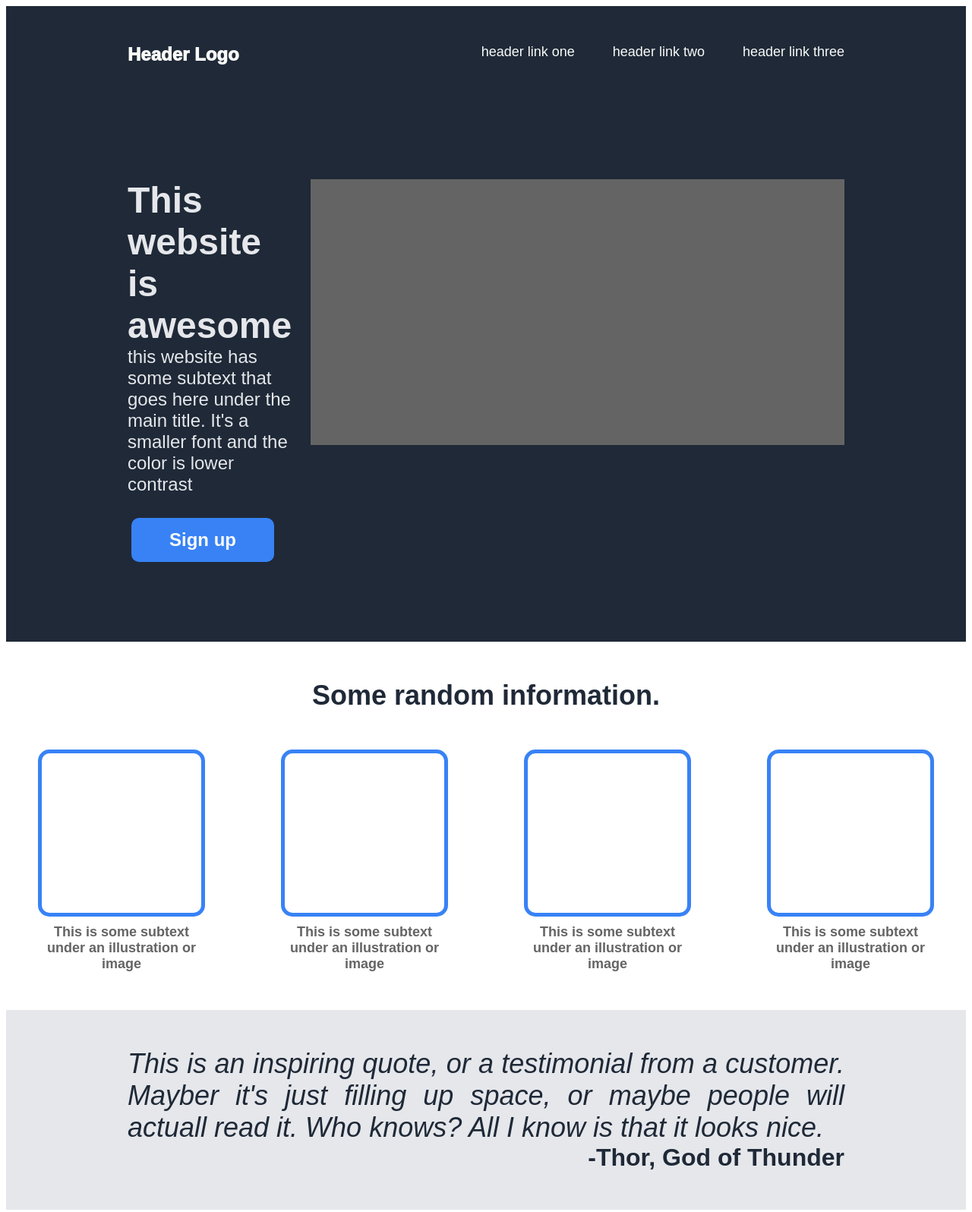
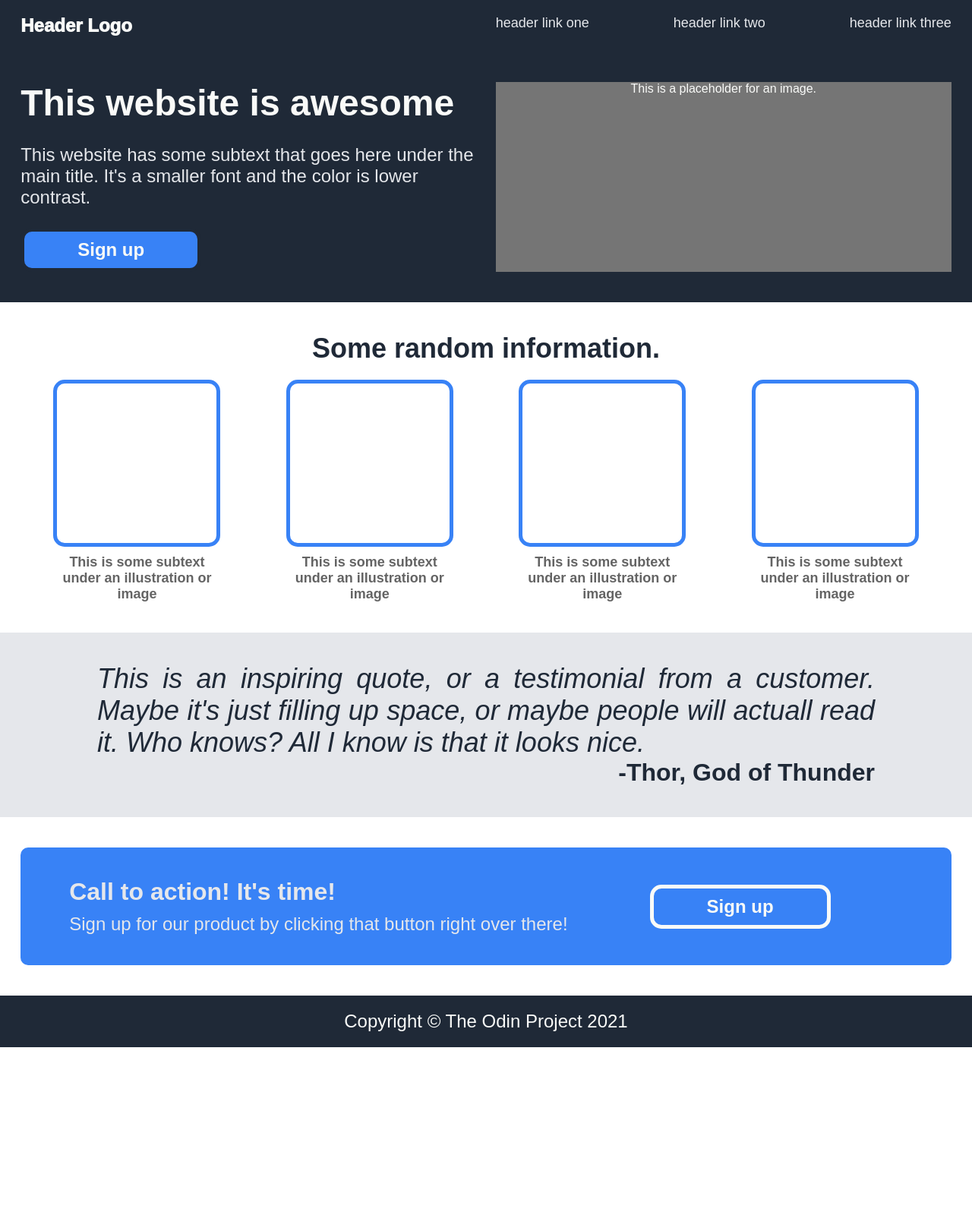
Before and after one commit to Goik28/odin-landingpage, a plain HTML site: page index.html in a window 1280 px wide. Shown: the top 1596 px of the page at 76% size. After the commit the page ends 1379 px from the top, so only its background shows below. Drawn offline with Linux system fonts and the light colour scheme.

Commit message:
Re-made all the flexbox Fix the footer Add wrap to all the containers Centralized the layout. Set a maximum width for the containers.

```diff
--- a/index.html
+++ b/index.html
@@ -19,14 +19,17 @@
     <div class="upper_content">
         <div class="upper_left">
             <div id="upper_left_title">This website is awesome</div>
-            <div>this website has some subtext that goes here under the main title.
-                It's a smaller font and the color is lower contrast
+            <div id="upper_left_content">This website has some subtext that goes here under the main title.
+                It's a smaller font and the color is lower contrast.
             </div>
             <div class="button">Sign up</div>
         </div>
-        <div class="img"></div>
+        <div class="upper_right">
+            <div class="upper_img">This is a placeholder for an image.</div>
         </div>
-    <div class="upper_mid_content">Some random information.
+    </div>
+    <div class="upper_mid_content">
+        Some random information.
         <div class="info_container">
             <div class="info">
                 <div class="img"></div>
@@ -47,18 +50,26 @@
         </div>
     </div>
     <div class="lower_mid_content">
-        This is an inspiring quote, or a testimonial from a customer. Mayber it's just filling up space,
+        <div id="quote">
+            This is an inspiring quote, or a testimonial from a customer. Maybe it's just filling up space,
             or maybe people will actuall read it. Who knows? All I know is that it looks nice.
             <div id="quote_autor"> -Thor, God of Thunder</div>
         </div>
+    </div>
     <div class="lower_content">
+        <div class="lower_box">
             <div class="lower_left">
                 <div id="lower_content_title">Call to action! It's time!</div>
                 <div>Sign up for our product by clicking that button right over there!</div>
             </div>
-        <div class="button">Sign up</div>
+            <div class="lower_right">
+                <div class="lower_button">Sign up</div>
             </div>
-    <div class="footer">Copyright © The Odin Project 2021</div>
+    </div>
+    </div>
+    <div class="footer">
+        Copyright © The Odin Project 2021
+    </div>
 </body>
 
 </html>
--- a/style.css
+++ b/style.css
@@ -1,74 +1,101 @@
 body{
-    height: 100vh;
     font-family: Arial, Helvetica, sans-serif;
     display: flex;
     flex-direction: column;
     justify-content: space-between;
+    align-items: center;
+    margin: 0px;
+    padding: 0px;
 }
 
 .header{
     color: #F9FAF8;
     background-color: #1F2937;
     font-size: 24px;
-    padding: 50px 20vh;
+    font-weight: 1000;
+    padding: 2.5vh 1vw;
+    width: 100vw;
     display: flex;
-    font-weight: 1000;
+    justify-content: center;
+    flex-wrap: wrap;
+    row-gap: 2vh;
+    column-gap: 1vw;
+}
+
+.logo{
+    flex: 1 1 600px;
+    margin: 0 0.5vw;
+    max-width: 600px;
 }
 
 .links{
+    flex: 1 1 600px;
+    max-width: 600px;
     display: flex;
-    gap: 50px;
+    flex-wrap: wrap;
+    row-gap: 0.5vh;
+    column-gap: 1vw;
+    justify-content: space-between;
     font-size: 18px;
-    margin-left: auto;
     font-weight: normal;
+    margin: 0 0.5vw;
+    color: #E5E7EB;
 }
 
 .upper_content{
     background-color: #1F2937;
     color: #F9FAF8;
+    padding: 5vh 1vw;
+    width: 100vw;;
     display: flex;
-    align-items: stretch;
-    padding: 100px 20vh;
-    gap: 25px;
+    justify-content: center;
+    flex-wrap: wrap;
+    row-gap: 2vh;
+    column-gap: 1vw;
 }
 
 .upper_left{
+    flex: 1 1 600px;
+    margin: 0 0.5vw;
+    max-width: 600px;
+    font-size: 24px;
+    color: #E5E7EB;
     display: flex;
     flex-direction: column;
     justify-content: space-between;
-    flex: 1 1 0;
-    font-size: 24px;
-    color: #E5E7EB;
-
+    row-gap: 2vh;
 }
 
 #upper_left_title{
     font-size: 48px;
     font-weight: 900;
+    color: #F9FAF8;
 }
 
-.upper_content
 .button{
     background-color: #3882F6;
     color: #F9FAF8;
     font-size: 24px;
     font-weight: 900;
-    padding: 15px 50px;
-    margin-top: 25px;
+    padding: 10px 70px;
     border-radius: 15px;
     border: 5px solid #1F2937;
-    margin-right: auto;
+    width: fit-content;
 }
 
-.upper_content
-.img{
-    width: 800px;
-    height: 350px;
-    background-color: #646464;
-    border: 0px;
-    border-radius: 0px;
-    margin-left: auto;
-    flex: 0 1 auto;
+.upper_right{
+    flex: 1 1 600px;
+    margin: 0 0.5vw;
+    max-width: 600px;
+    display: flex;
+    flex-direction: column;
+}
+
+.upper_img{
+    flex: 1 1 auto;
+    height: 250px;
+    background-color: #757575;
+    text-align: center;
 }
 
 .upper_mid_content{
@@ -76,16 +103,19 @@ body{
     font-size: 36px;
     color: #1F2937;
     font-weight: 900;
+    padding: 5vh 1vw;
+    width: 100vw;;
     display: flex;
     flex-direction: column;
-    padding: 50px 20vh;
+    align-items: center;
 }
 
 .info_container{
     display: flex;
     justify-content: center;
-    margin-top: 50px;
-    gap: 100px;
+    flex-wrap: wrap;
+    margin-top: 2.5vh;
+    row-gap: 2vh;
 }
 
 .info{
@@ -93,6 +123,7 @@ body{
     display: flex;
     flex-direction: column;
     align-items: center;
+    width: calc((1200px + 2vw)/4);
 }
 
 .img{
@@ -109,12 +140,21 @@ body{
 }
 
 .lower_mid_content{
-    padding: 50px 20vh;
+    width: 100vw;
     background-color: #E5E7EB;
     font-size: 36px;
     font-style: italic;
     font-weight: lighter;
     color: #1F2937;
+    padding: 5vh 1vw;
+    display: flex;
+    justify-content: center;
+    flex-wrap: wrap;
+}
+#quote{
+    flex: 1 0 600px;
+    max-width: calc(1200px + 2vw);
+    margin: 0 10vw;
     text-align: justify;
 }
 
@@ -127,18 +167,34 @@ body{
 }
 
 .lower_content{
+    width: 100vw;
+    font-size: 24px;
+    padding: 5vh 1vw;
+    display: flex;
+    justify-content: center;
+}
+
+.lower_box{
+    flex: 1 1 auto;
     background-color: #3882F6;
     color: #F9FAF8;
-    padding: 50px 100px;
-    margin: 100px 20vh;
-    border-radius: 15px;
-    font-size: 24px;
+    padding: 5vh 5vw;
+    border-radius: 10px;
+    box-sizing: border-box;
     display: flex;
     align-items: center;
+    justify-content: space-between;
+    flex-wrap: wrap;
+    row-gap: 2vh;
+    column-gap: 1vw;
+    max-width: calc(1200px + 2vw);
 }
 
 .lower_left{
-    margin: 50px;
+    font-size: 24px;
+    color: #E5E7EB;
+    display: flex;
+    flex-direction: column;
 }
 
 #lower_content_title{
@@ -147,23 +203,28 @@ body{
     margin-bottom: 10px;
 }
 
-.lower_content
-.button{
-    background-color: #3882F6;
-    color: #F9FAF8;
+.lower_right{
+    flex: 1 1 auto;
+    max-width: 600px;
+    display: flex;
+    justify-content: center;
+}
+
+.lower_button{
     font-size: 24px;
     font-weight: 900;
-    padding: 15px 50px;
-    margin: 50px;
+    padding: 10px 70px;
     border-radius: 15px;
     border: 5px solid #F9FAF8;
-    margin-left: auto;
+    width: fit-content;
 }
 
 .footer{
     color: #F9FAF8;
     background-color: #1F2937;
     font-size: 24px;
+    padding-top: 2.5vh;
+    padding-bottom: 2.5vh;
+    width: 100vw;;
     text-align: center;
-    padding: 50px 20vh;
 }
```
Lines whose indentation alone changed are shown as unchanged.
